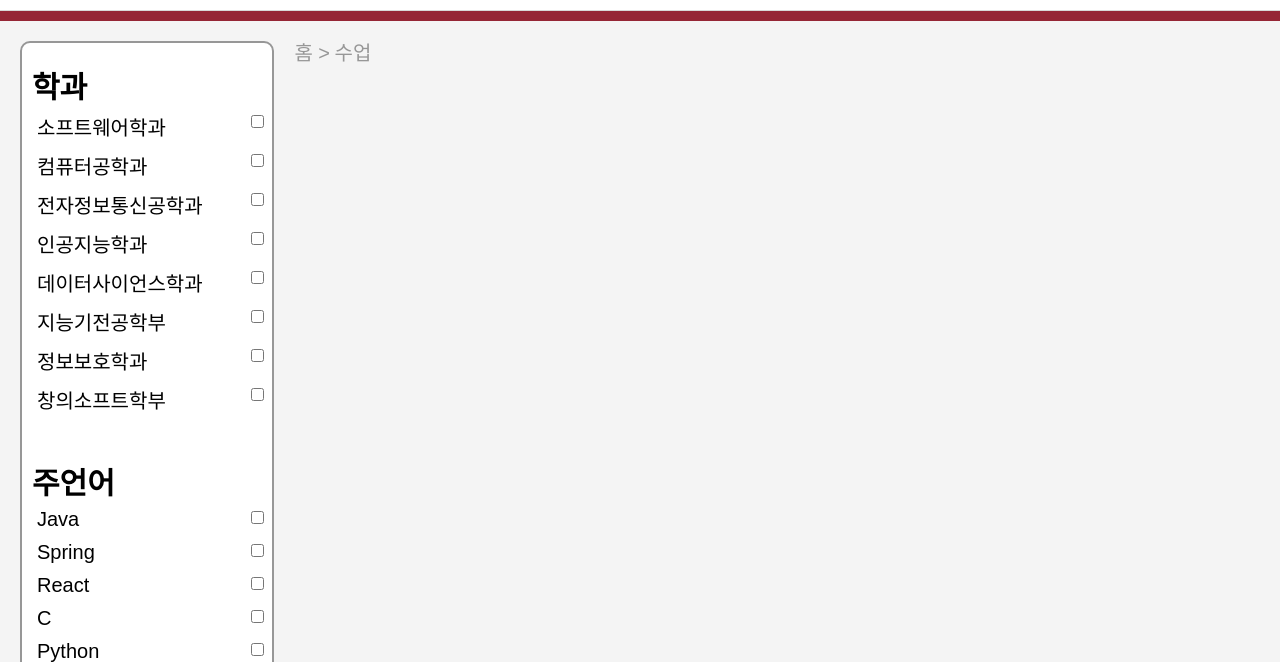
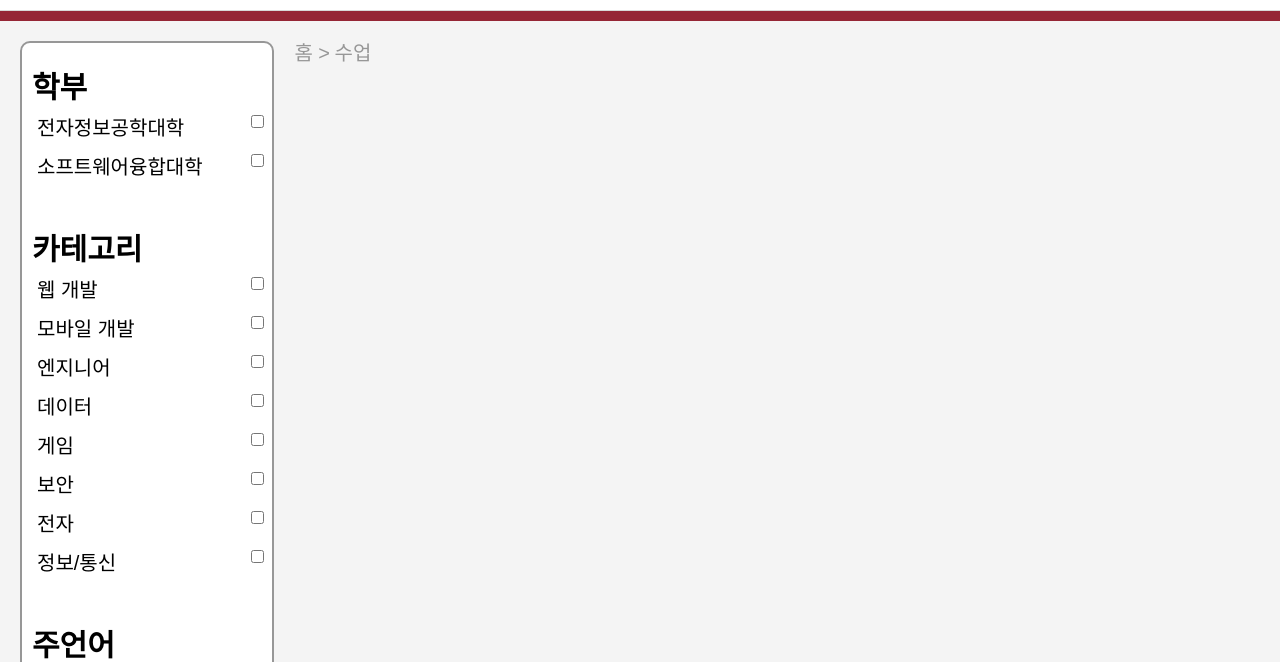
Before and after one commit to 2023-1-Sejong-Creative-Semester/Sejong-University-Course-Recommendation-Service-Web, a website: page pages/class.html in a window 1280 px wide. Shown: the part 67-729 px from the top of the page. Drawn offline with Linux system fonts and the light colour scheme; no server answers.

Commit message:
수업 카테고리,학부 추가/ 학과 삭제

```diff
--- a/javascript/classify_class.js
+++ b/javascript/classify_class.js
@@ -2,7 +2,7 @@ let checkedValuesByGroup = {
     colleage: "",
     semester:"",
     stack: [],
-    category:"*"
+    category:""
 };
 let cnt=-1;
 const data = {
@@ -18,17 +18,16 @@ checkboxes.forEach(function (checkbox) {
     checkbox.addEventListener('change', function () {
 
         let groupName = this.closest('.search-name').childNodes[0].textContent.trim();
-        if(groupName=='학과') groupName='colleage';
+        if(groupName=='학부') groupName='colleage';
         if(groupName=='학기') groupName='semester';
         if(groupName=='주언어') groupName='stack';
+        if(groupName=='카테고리') groupName='category';
         // 체크 상태인 경우
 
         if(groupName=='stack'){
             if (this.checked) {
-                // value를 해당 그룹의 배열에 추가
                 checkedValuesByGroup[groupName].push(this.value);
             } else {
-                // 체크가 해제된 경우 배열에서 해당 value 제거
                 let index = checkedValuesByGroup[groupName].indexOf(this.value);
                 if (index !== -1) {
                     checkedValuesByGroup[groupName].splice(index, 1);
@@ -36,11 +35,9 @@ checkboxes.forEach(function (checkbox) {
             }
             requestData(checkedValuesByGroup);
         }
-        else if(groupName=='semester'||groupName=='colleage'){
+        else if(groupName=='semester'||groupName=='colleage'||groupName=='category'){
             if (this.checked) {
-                // value를 문자열 그 자체로 추가
                 checkedValuesByGroup[groupName] += checkedValuesByGroup[groupName].length===0 ? this.value: '|'+ this.value ;
-                // checkedValuesByGroup[groupName] = checkedValuesByGroup[groupName].replace(/\|$/, '');
             } else {
                 // 체크가 해제된 경우 문자열에서 해당 value 제거
                 checkedValuesByGroup[groupName] = checkedValuesByGroup[groupName].replace(this.value , '');
@@ -59,7 +56,7 @@ function requestData(data) {
         "colleage":data.colleage||"*",
         "stack": data.stack.length === 0 ? "*" : data.stack,
         "semester":data.semester||"*",
-        "category":"*"
+        "category":data.category||"*"
     }
     console.log("postData",postData);
     fetch(apiUrl, {
--- a/pages/class.html
+++ b/pages/class.html
@@ -39,18 +39,23 @@
             <div class="sidebar-search">
                 <div id="search-categori">
 
-                    <div class="search-name">학과
+                    <div class="search-name">학부
                         <div class="checkbox-list">
-                            <label><input type="checkbox" value="소프트웨어학과"> 소프트웨어학과</label>
-                            <label><input type="checkbox" value="컴퓨터공학과"> 컴퓨터공학과</label>
-                            <label><input type="checkbox" value="전자정보통신공학과"> 전자정보통신공학과</label>
-                            <label><input type="checkbox" value="인공지능학과"> 인공지능학과</label>
-                            <label><input type="checkbox" value="데이터사이언스학과"> 데이터사이언스학과</label>
-                            <label><input type="checkbox" value="지능기전공학부"> 지능기전공학부</label>
-                            <label><input type="checkbox" value="정보보호학과"> 정보보호학과</label>
-                            <label><input type="checkbox" value="창의소프트학부"> 창의소프트학부</label>
+                            <label><input type="checkbox" value="전자정보공학대학"> 전자정보공학대학</label>
+                            <label><input type="checkbox" value="소프트웨어융합대학"> 소프트웨어융합대학</label>
                         </div>
-
+                    </div>
+                    <div class="search-name">카테고리
+                        <div class="checkbox-list">
+                            <label><input type="checkbox" value="웹 개발"> 웹 개발</label>
+                            <label><input type="checkbox" value="모바일 개발"> 모바일 개발</label>
+                            <label><input type="checkbox" value="엔지니어"> 엔지니어</label>
+                            <label><input type="checkbox" value="데이터"> 데이터</label>
+                            <label><input type="checkbox" value="게임"> 게임</label>
+                            <label><input type="checkbox" value="보안"> 보안</label>
+                            <label><input type="checkbox" value="전자"> 전자</label>
+                            <label><input type="checkbox" value="정보/통신"> 정보/통신</label>
+                        </div>
                     </div>
                     <div class="search-name">주언어
                         <div class="checkbox-list">
```
Also changed, not shown: pages/job.html (+2 -0 lines).
